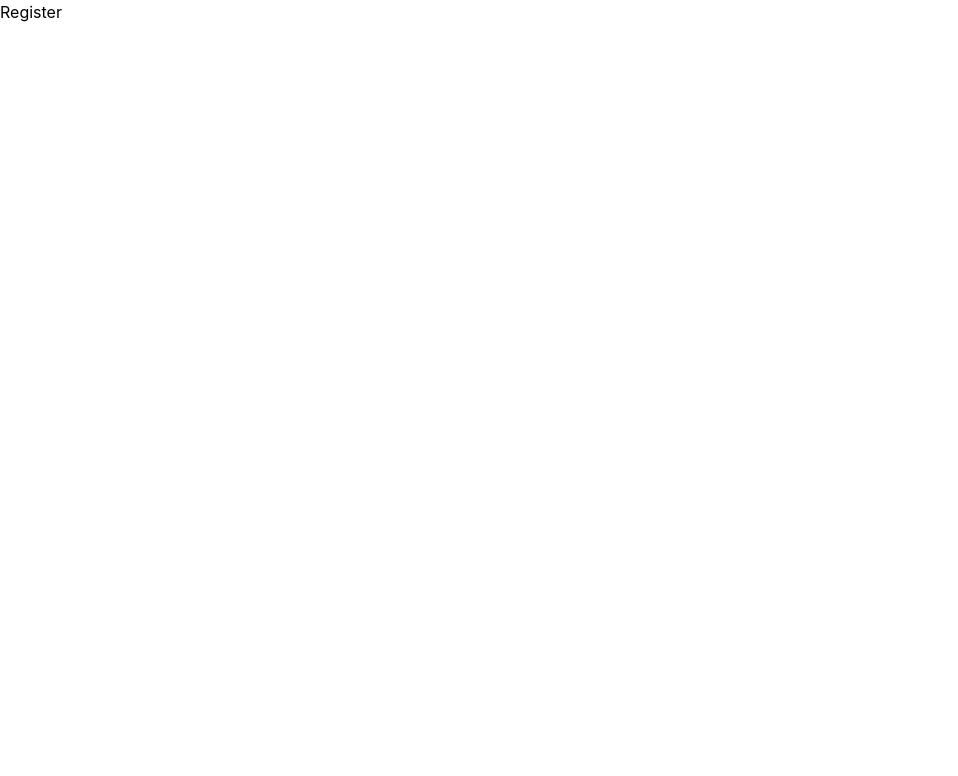
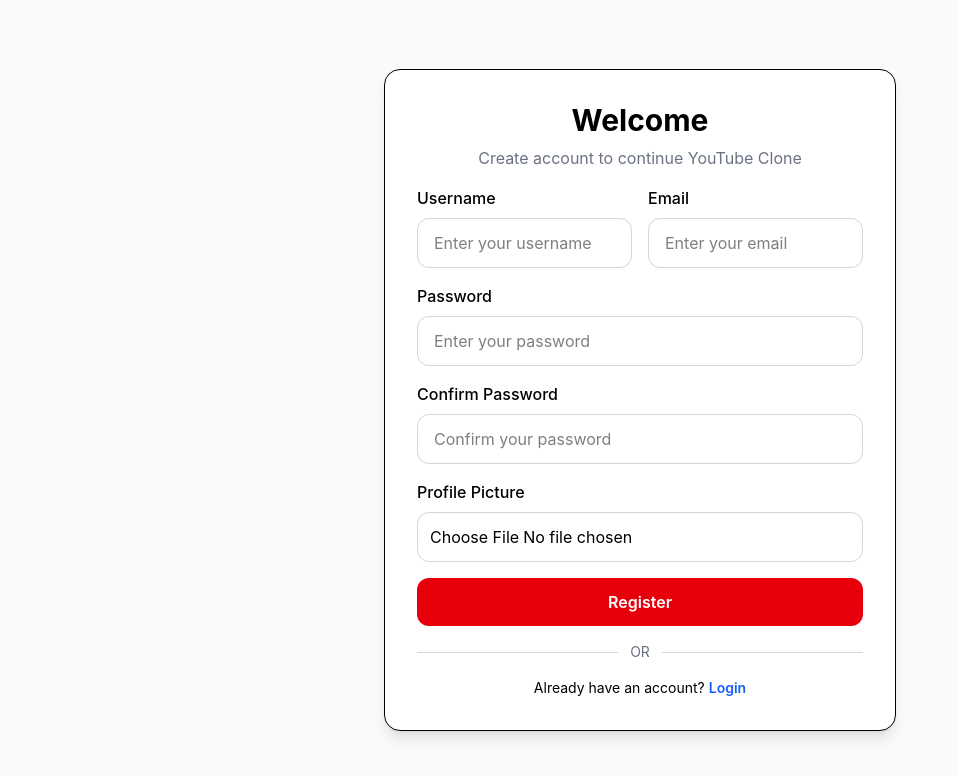
Before and after one commit to mohitsingh540zs-dotcom/youtube-clone, a React (Vite) app in the folder youtube_frontend/: page /register in a window 1280 px wide. Shown: the top 776 px of the page, without its empty margins (0-958 px from the left). Built offline with nearby package versions, Linux system fonts and the light colour scheme; no server answers.

Commit message:
Added AuthContext

```diff
--- /dev/null
+++ b/youtube_frontend/src/api/auth.js
@@ -0,0 +1,21 @@
+import api from "./axios";
+
+export const register = async (credentials) => {
+    const { data } = await api.post("/auth/register", credentials);
+    return data;
+}
+
+export const login = async (credentials) => {
+    const { data } = await api.post("/auth/login", credentials);
+    return data;
+}
+
+export const getMe = async () => {
+    const { data } = await api.get("/auth/me");
+    return data;
+}
+
+export const logout = async () => {
+    const { data } = await api.post("/auth/logout");
+    return data
+}
--- /dev/null
+++ b/youtube_frontend/src/context/AuthContext.jsx
@@ -0,0 +1,48 @@
+import { createContext, useContext, useEffect, useState } from "react";
+import { getMe } from "../api/auth";
+
+const AuthContext = createContext();
+
+export const AuthProvider = ({ children }) => {
+    const [user, setUser] = useState(null);
+    const [loading, setLoading] = useState(true);
+
+    useEffect(() => {
+        const fetchUser = async () => {
+            try {
+                const data = await getMe();
+
+                if (data.success) {
+                    setUser(data.user);
+                }
+            } catch (error) {
+                console.log(error)
+                setUser(null);
+            } finally {
+                setLoading(false);
+            }
+        };
+
+        fetchUser();
+    }, []);
+
+    const logoutUser = () => {
+        setUser(null);
+    };
+
+    return (
+        <AuthContext.Provider
+            value={{
+                user,
+                setUser,
+                loading,
+                logoutUser,
+                isAuthenticated: !!user,
+            }}
+        >
+            {children}
+        </AuthContext.Provider>
+    );
+};
+
+export const useAuth = () => useContext(AuthContext);
--- a/youtube_frontend/src/main.jsx
+++ b/youtube_frontend/src/main.jsx
@@ -3,9 +3,12 @@
 import './index.css'
 import { RouterProvider } from 'react-router-dom'
 import AppRoutes from './routes/AppRoutes.jsx'
+import { AuthProvider } from './context/AuthContext.jsx'
 
 createRoot(document.getElementById('root')).render(
   <StrictMode>
-    <RouterProvider router={AppRoutes} />
+    <AuthProvider>
+      <RouterProvider router={AppRoutes} />
+    </AuthProvider>
   </StrictMode>
 )
--- a/youtube_frontend/src/pages/Register.jsx
+++ b/youtube_frontend/src/pages/Register.jsx
@@ -1,8 +1,147 @@
 import React from 'react'
+import { Link } from 'react-router-dom'
 
 const Register = () => {
   return (
-    <div>Register</div>
+    <div className="min-h-screen bg-gray-50 flex items-center justify-center px-4 py-2">
+
+      <div className="w-full max-w-lg bg-white border rounded-2xl shadow-lg p-8">
+
+        {/* Heading */}
+        <div className="text-center mb-4">
+          <h1 className="text-3xl font-bold">
+            Welcome
+          </h1>
+
+          <p className="text-gray-500 mt-2">
+            Create account to continue YouTube Clone
+          </p>
+        </div>
+
+        <form className="flex flex-col gap-4">
+
+          <div className='grid grid-cols-1 md:grid-cols-2 gap-4'>
+            {/* username */}
+            <div>
+              <label
+                htmlFor="username"
+                className="block mb-2 font-medium"
+              >
+                Username
+              </label>
+
+              <input
+                id="username"
+                name="username"
+                type="text"
+                placeholder="Enter your username"
+                className="w-full border border-gray-300 rounded-xl px-4 py-3 outline-none focus:border-red-500"
+              />
+            </div>
+
+            {/* Email */}
+            <div>
+              <label
+                htmlFor="email"
+                className="block mb-2 font-medium"
+              >
+                Email
+              </label>
+
+              <input
+                id="email"
+                name="email"
+                type="email"
+                placeholder="Enter your email"
+                className="w-full border border-gray-300 rounded-xl px-4 py-3 outline-none focus:border-red-500"
+              />
+            </div>
+          </div>
+
+          {/* Password */}
+          <div>
+            <label
+              htmlFor="password"
+              className="block mb-2 font-medium"
+            >
+              Password
+            </label>
+
+            <input
+              id="password"
+              name="password"
+              type="password"
+              placeholder="Enter your password"
+              className="w-full border border-gray-300 rounded-xl px-4 py-3 outline-none focus:border-red-500"
+            />
+          </div>
+
+          {/* confirmPassword */}
+          <div>
+            <label
+              htmlFor="confirmPassword"
+              className="block mb-2 font-medium"
+            >
+              Confirm Password
+            </label>
+
+            <input
+              id="confirmPassword"
+              name="confirmPassword"
+              type="password"
+              placeholder="Confirm your password"
+              className="w-full border border-gray-300 rounded-xl px-4 py-3 outline-none focus:border-red-500"
+            />
+          </div>
+
+          <div>
+            <label
+              htmlFor="avatar"
+              className="block mb-2 font-medium"
+            >
+              Profile Picture
+            </label>
+
+            <input
+              id="avatar"
+              name="avatar"
+              type="file"
+              accept="image/*"
+              className="w-full border border-gray-300 rounded-xl p-3 cursor-pointer"
+            />
+          </div>
+
+          {/* Login Button */}
+          <button
+            type="submit"
+            className="w-full bg-red-600 hover:bg-red-700 transition text-white font-semibold py-3 rounded-xl"
+          >
+            Register
+          </button>
+
+          {/* Divider */}
+          <div className="flex items-center gap-3">
+            <div className="flex-1 h-px bg-gray-300"></div>
+            <span className="text-sm text-gray-500">OR</span>
+            <div className="flex-1 h-px bg-gray-300"></div>
+          </div>
+
+          {/* Register */}
+          <p className="text-center text-sm">
+            Already have an account?{" "}
+            <Link
+              to="/login"
+              className="text-blue-600 font-semibold hover:underline"
+            >
+              Login
+            </Link>
+          </p>
+
+        </form>
+
+      </div>
+
+    </div>
   )
 }
 
```
